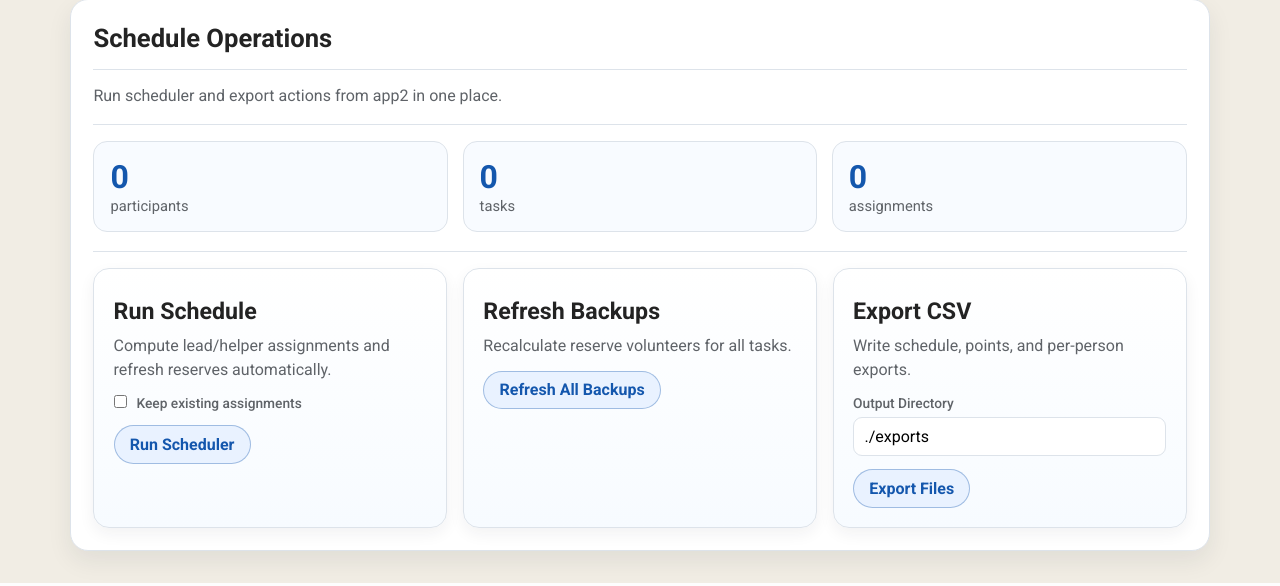
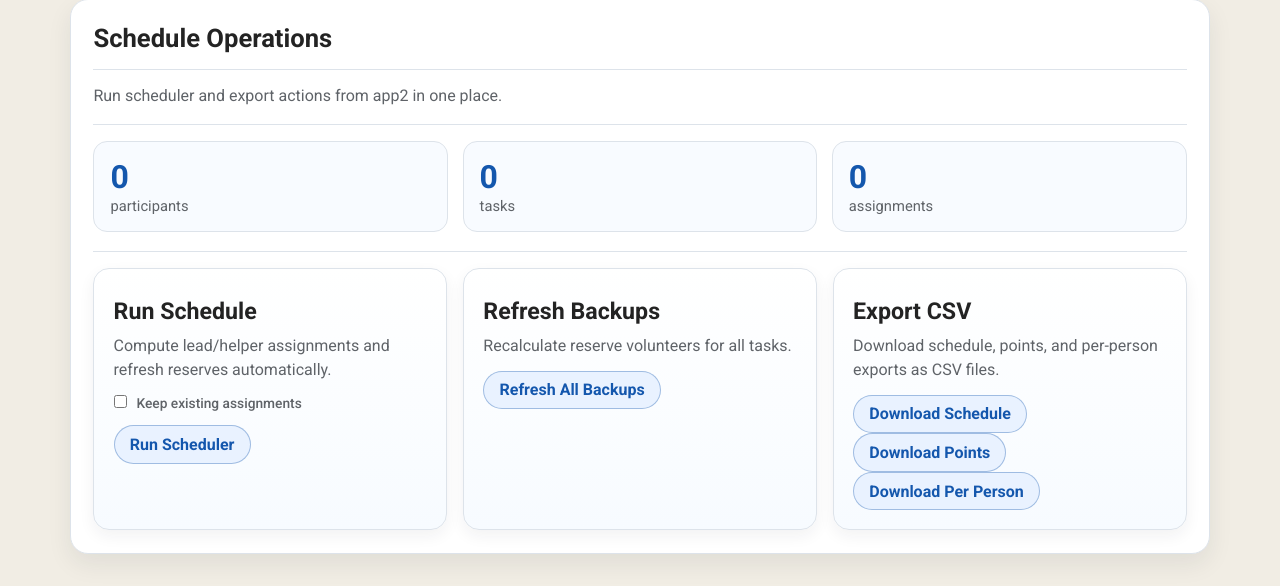
Before and after one commit to janmg/zomerkamp, a Flask app: page /operations in a window 1280 px wide. Shown: the part 285-871 px from the top of the page. Run offline with Flask 3, Linux system fonts and the light colour scheme.

Commit message:
more improvements
Co-authored-by: Copilot <copilot@github.com>

```diff
--- a/app4_web/routes/operations.py
+++ b/app4_web/routes/operations.py
@@ -2,10 +2,17 @@
 
 from __future__ import annotations
 
-from flask import Blueprint, flash, redirect, render_template, request, url_for
+from flask import Blueprint, Response, flash, redirect, render_template, request, url_for
 
 from models import Participant, Task, get_session
-from app4_web.services.schedule_service import export_csv, refresh_backups, run_schedule
+from app4_web.services.schedule_service import (
+    export_csv,
+    generate_per_person_csv,
+    generate_points_csv,
+    generate_schedule_csv,
+    refresh_backups,
+    run_schedule,
+)
 
 operations_bp = Blueprint("operations", __name__)
 
@@ -42,3 +49,39 @@ def operations():
         session.close()
 
     return render_template("operations.html", summary=summary)
+
+
+def _csv_response(filename: str, content: str) -> Response:
+    response = Response(content, mimetype="text/csv")
+    response.headers["Content-Disposition"] = f'attachment; filename="{filename}"'
+    return response
+
+
+@operations_bp.route("/operations/download/schedule")
+def download_schedule():
+    session = get_session()
+    try:
+        filename, content = generate_schedule_csv(session)
+    finally:
+        session.close()
+    return _csv_response(filename, content)
+
+
+@operations_bp.route("/operations/download/points")
+def download_points():
+    session = get_session()
+    try:
+        filename, content = generate_points_csv(session)
+    finally:
+        session.close()
+    return _csv_response(filename, content)
+
+
+@operations_bp.route("/operations/download/per-person")
+def download_per_person():
+    session = get_session()
+    try:
+        filename, content = generate_per_person_csv(session)
+    finally:
+        session.close()
+    return _csv_response(filename, content)
--- a/app4_web/templates/master.html
+++ b/app4_web/templates/master.html
@@ -41,7 +41,7 @@
         <td>
           {% if task.lead %}
             <div><a href="/schedule?name={{ task.lead.participant.name|urlencode }}">{{ task.lead.participant.name }}</a></div>
-            <div class="quiet">{{ task.lead.participant.email }}</div>
+            {% if task.lead.participant.phone %}<div class="quiet">{{ task.lead.participant.phone }}</div>{% endif %}
           {% else %}
             <span class="quiet">-</span>
           {% endif %}
@@ -49,7 +49,7 @@
         <td>
           {% if task.helpers %}
             {% for helper in task.helpers %}
-            <div>{{ helper.participant.name }}</div>
+            <div>{{ helper.participant.name }}{% if helper.participant.phone %} <span class="quiet">{{ helper.participant.phone }}</span>{% endif %}</div>
             {% endfor %}
           {% else %}
             <span class="quiet">-</span>
--- a/app4_web/templates/operations.html
+++ b/app4_web/templates/operations.html
@@ -45,15 +45,12 @@
 
   <div class="card" style="min-height: 0;">
     <h3>Export CSV</h3>
-    <p>Write schedule, points, and per-person exports.</p>
-    <form method="post" class="stack" style="margin-top: 0.8rem;">
-      <input type="hidden" name="action" value="export-csv">
-      <div>
-        <label for="output_dir">Output Directory</label>
-        <input id="output_dir" name="output_dir" value="./exports">
-      </div>
-      <div><button type="submit">Export Files</button></div>
-    </form>
+    <p>Download schedule, points, and per-person exports as CSV files.</p>
+    <div class="stack" style="margin-top: 0.8rem;">
+      <a href="/operations/download/schedule"><button type="button">Download Schedule</button></a>
+      <a href="/operations/download/points"><button type="button">Download Points</button></a>
+      <a href="/operations/download/per-person"><button type="button">Download Per Person</button></a>
+    </div>
   </div>
 </div>
 {% endblock %}
```
Also changed, not shown: app4_web/routes/imports.py (+17 -21 lines), app4_web/services/schedule_service.py (+49 -0 lines), app4_web/templates/import.html (+18 -18 lines), app4_web/templates/participants.html (+25 -11 lines).
